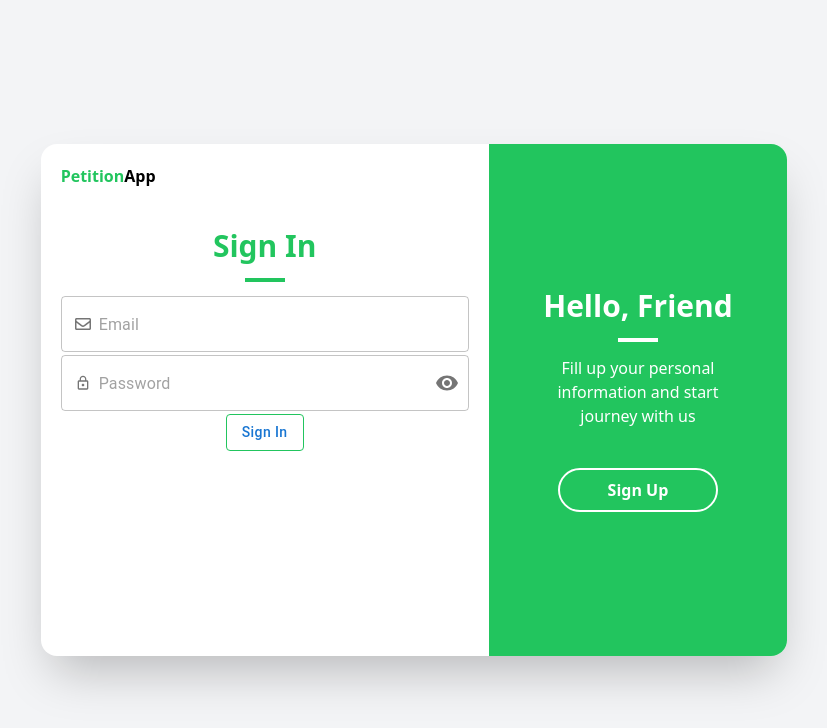
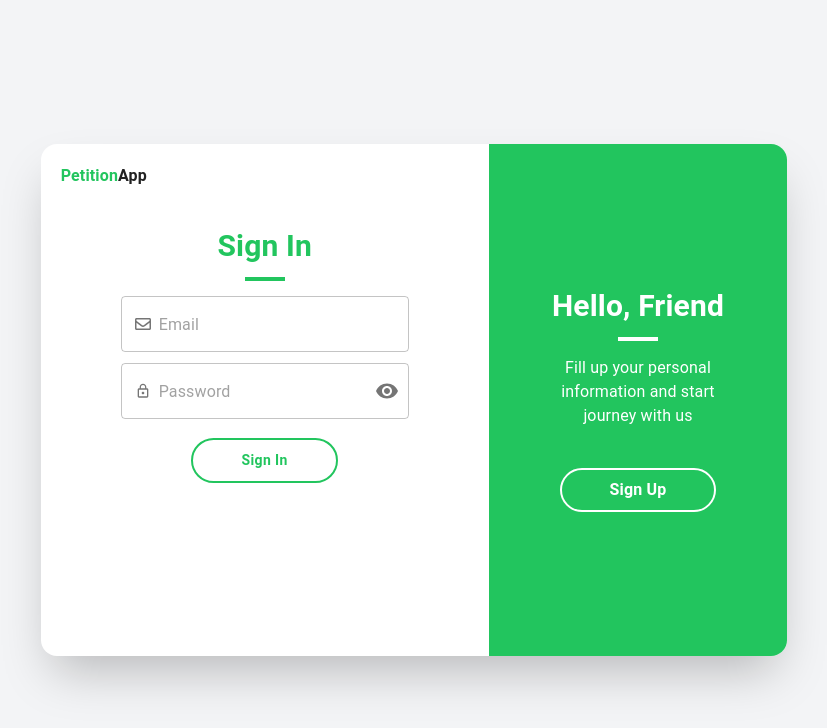
Before and after one commit to Kulunchick/petition-app-frontend, a Next.js app: page /login in a window 1280 px wide. Shown: the top 728 px of the page, without its empty margins (226-1053 px from the left). Built offline with nearby package versions, Linux system fonts and the light colour scheme; no server answers.

Commit message:
FIX: docker build

```diff
--- a/next.config.js
+++ b/next.config.js
@@ -1,6 +1,7 @@
 /** @type {import('next').NextConfig} */
 const nextConfig = {
-  reactStrictMode: true,
+    reactStrictMode: true,
+    output: "standalone",
 }
 
 module.exports = nextConfig
--- a/src/components/common/layouts/header/Header.tsx
+++ b/src/components/common/layouts/header/Header.tsx
@@ -22,11 +22,11 @@ const Header = () => {
                     className="font-semibold flex"
                     color="black"
                 >
-                    <Link href={"/"}>
+                    <Link href={"/"} className="font-semibold text-black">
                         <span className="text-green-500">Petition</span>App
                     </Link>
                 </Typography>
-                <Box className="flex">
+                <Box className="flex font-semibold text-black">
                     <Link href={'/'}>
                         Home
                     </Link>
@@ -34,7 +34,7 @@ const Header = () => {
                 {!data && (
                     <Box className="flex items-center gap-8">
                         <Link
-                            className="font-semibold"
+                            className="font-semibold text-black"
                             href={"/login"}
                         >
                             Sign In
--- a/src/components/pages/petition-page/PetitionPage.tsx
+++ b/src/components/pages/petition-page/PetitionPage.tsx
@@ -76,7 +76,7 @@ const PetitionPage = () => {
             await VoteAPI.vote(petitionId)
             router.reload()
         },
-        [router, MySwal, petitionId]
+        [router, petitionId]
     )
 
     const deletePetition = useCallback(
@@ -84,7 +84,7 @@ const PetitionPage = () => {
             await PetitionAPI.deletePetition(petitionId)
             await router.push("/")
         },
-        [router, MySwal, petitionId]
+        [router, petitionId]
     )
 
     return (
--- a/src/pages/_app.tsx
+++ b/src/pages/_app.tsx
@@ -1,7 +1,8 @@
 import '@/styles/globals.css'
+import 'tailwindcss/tailwind.css'
 import type {AppProps} from 'next/app'
 import {QueryClient, QueryClientProvider} from "react-query";
-import {ThemeProvider} from "@mui/material";
+import {CssBaseline, StyledEngineProvider, ThemeProvider} from "@mui/material";
 import theme from "@/styles/theme";
 import {SessionProvider} from "next-auth/react";
 import React from "react";
@@ -13,9 +14,12 @@ export default function App({Component, pageProps: {session, ...pageProps}}: App
     return (
         <SessionProvider session={session}>
             <QueryClientProvider client={queryClient}>
-                <ThemeProvider theme={theme}>
-                    <Component {...pageProps} />
-                </ThemeProvider>
+                <StyledEngineProvider injectFirst>
+                    <ThemeProvider theme={theme}>
+                        <CssBaseline/>
+                        <Component {...pageProps} />
+                    </ThemeProvider>
+                </StyledEngineProvider>
                 <ReactQueryDevtools initialIsOpen={false}/>
             </QueryClientProvider>
         </SessionProvider>
--- a/src/pages/api/auth/[...nextauth].ts
+++ b/src/pages/api/auth/[...nextauth].ts
@@ -19,8 +19,7 @@ export default NextAuth(
                     };
 
                     try {
-                        const data = await AuthApi.login(credentialDetails);
-                        return data
+                        return await AuthApi.login(credentialDetails)
                     }
                     catch {
                         return null
--- a/tailwind.config.js
+++ b/tailwind.config.js
@@ -1,9 +1,11 @@
 /** @type {import('tailwindcss').Config} */
 module.exports = {
+  important: "#__next",
   content: [
-    './src/pages/**/*.{js,ts,jsx,tsx}',
-    './src/components/**/*.{js,ts,jsx,tsx}',
-    './src/app/**/*.{js,ts,jsx,tsx}',
+    "./app/**/*.{js,ts,jsx,tsx,mdx}",
+    "./pages/**/*.{js,ts,jsx,tsx,mdx}",
+    "./components/**/*.{js,ts,jsx,tsx,mdx}",
+    "./src/**/*.{js,ts,jsx,tsx,mdx}",
   ],
   theme: {
     extend: {},
```
Also changed, not shown: 1 other file (tests, documents, lock files or other folders).
